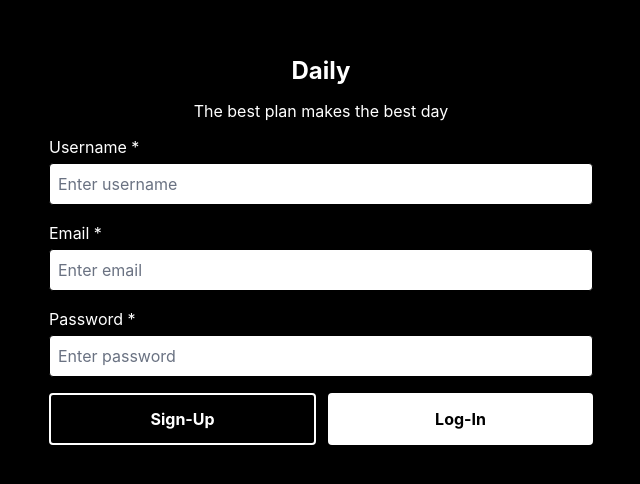
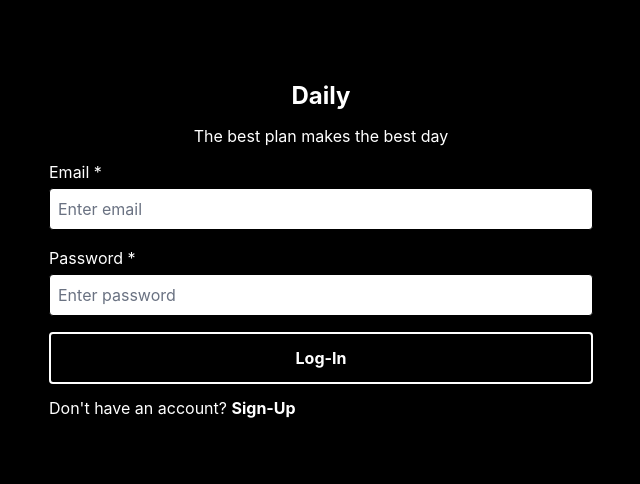
Before and after one commit to matheushenriquereiter/todo-list-frontend, a React (Vite) app: page /log-in in a window 1280 px wide. Shown: the part 150-634 px from the top of the page, without its empty margins (319-959 px from the left). Built offline with nearby package versions, Linux system fonts and the light colour scheme.

Commit message:
Improved Log-In and Sign-Up layout

```diff
--- a/package.json
+++ b/package.json
@@ -13,6 +13,7 @@
     "@tailwindcss/vite": "^4.3.1",
     "react": "^19.2.6",
     "react-dom": "^19.2.6",
+    "react-router-dom": "^7.18.0",
     "tailwindcss": "^4.3.1"
   },
   "devDependencies": {
--- a/src/App.tsx
+++ /dev/null
@@ -1,9 +0,0 @@
-import SignInForm from "./components/SignInForm";
-
-export default function App() {
-  return (
-    <div>
-      <SignInForm />
-    </div>
-  );
-}
--- a/src/components/LogInForm.tsx
+++ b/src/components/LogInForm.tsx
@@ -1,4 +1,5 @@
 import { useState } from "react";
+import { Link } from "react-router";
 
 export default function LogInForm() {
   const [email, setEmail] = useState<string>("");
@@ -38,20 +39,22 @@ export default function LogInForm() {
             />
           </label>
 
-          <div className="flex gap-3">
-            <button
-              className="w-full cursor-pointer bg-black text-white font-bold rounded-sm p-3 transition-colors border-2 border-white"
-              type="submit"
-            >
-              Sign-Up
-            </button>
+          <div className="flex flex-col gap-3">
+            <Link to="/sign-up" className="w-full">
+              <button
+                className="w-full cursor-pointer bg-black text-white font-bold rounded-sm p-3 transition-colors border-2 border-white"
+                type="submit"
+              >
+                Log-In
+              </button>
+            </Link>
 
-            <button
-              className="w-full cursor-pointer bg-white text-black font-bold rounded-sm p-3 transition-colors"
-              type="submit"
-            >
-              Log-In
-            </button>
+            <span>
+              Don't have an account?{" "}
+              <Link className="font-bold hover:underline" to="/sign-up">
+                Sign-Up
+              </Link>
+            </span>
           </div>
         </form>
       </div>
--- a/src/components/SignInForm.tsx
+++ b/src/components/SignUpForm.tsx
@@ -1,4 +1,5 @@
 import { useState, type SyntheticEvent } from "react";
+import { Link } from "react-router-dom";
 
 export default function SignInForm() {
   const [username, setUsername] = useState<string>("");
@@ -74,7 +75,7 @@ export default function SignInForm() {
             />
           </label>
 
-          <div className="flex gap-3">
+          <div className="flex flex-col gap-3">
             <button
               className="w-full cursor-pointer bg-black text-white font-bold rounded-sm p-3 transition-colors border-2 border-white"
               type="submit"
@@ -82,12 +83,12 @@ export default function SignInForm() {
               Sign-Up
             </button>
 
-            <button
-              className="w-full cursor-pointer bg-white text-black font-bold rounded-sm p-3 transition-colors"
-              type="submit"
-            >
-              Log-In
-            </button>
+            <span>
+              Already have an account?{" "}
+              <Link className="font-bold hover:underline" to="/log-in">
+                Log-In
+              </Link>
+            </span>
           </div>
         </form>
       </div>
--- a/src/main.tsx
+++ b/src/main.tsx
@@ -1,10 +1,19 @@
 import { StrictMode } from "react";
 import { createRoot } from "react-dom/client";
+import { createBrowserRouter, RouterProvider } from "react-router-dom";
 import "./index.css";
-import App from "./App.tsx";
+import SignUpPage from "./pages/SignUpPage.tsx";
+import LogInPage from "./pages/LogInPage.tsx";
+import NotFoundPage from "./pages/NotFoundPage.tsx";
+
+const router = createBrowserRouter([
+  { path: "/sign-up", element: <SignUpPage /> },
+  { path: "/log-in", element: <LogInPage /> },
+  { path: "*", element: <NotFoundPage /> },
+]);
 
 createRoot(document.getElementById("root")!).render(
   <StrictMode>
-    <App />
+    <RouterProvider router={router}></RouterProvider>
   </StrictMode>,
 );
--- /dev/null
+++ b/src/pages/LogInPage.tsx
@@ -0,0 +1,9 @@
+import LogInForm from "../components/LogInForm";
+
+export default function LogInPage() {
+  return (
+    <div>
+      <LogInForm />
+    </div>
+  );
+}
--- /dev/null
+++ b/src/pages/NotFoundPage.tsx
@@ -0,0 +1,3 @@
+export default function NotFoundPage() {
+  return <div>Jorge</div>;
+}
--- /dev/null
+++ b/src/pages/SignUpPage.tsx
@@ -0,0 +1,9 @@
+import SignUpForm from "../components/SignUpForm";
+
+export default function SignUpPage() {
+  return (
+    <div>
+      <SignUpForm />
+    </div>
+  );
+}
```
Also changed, not shown: 1 other file (tests, documents, lock files or other folders).
